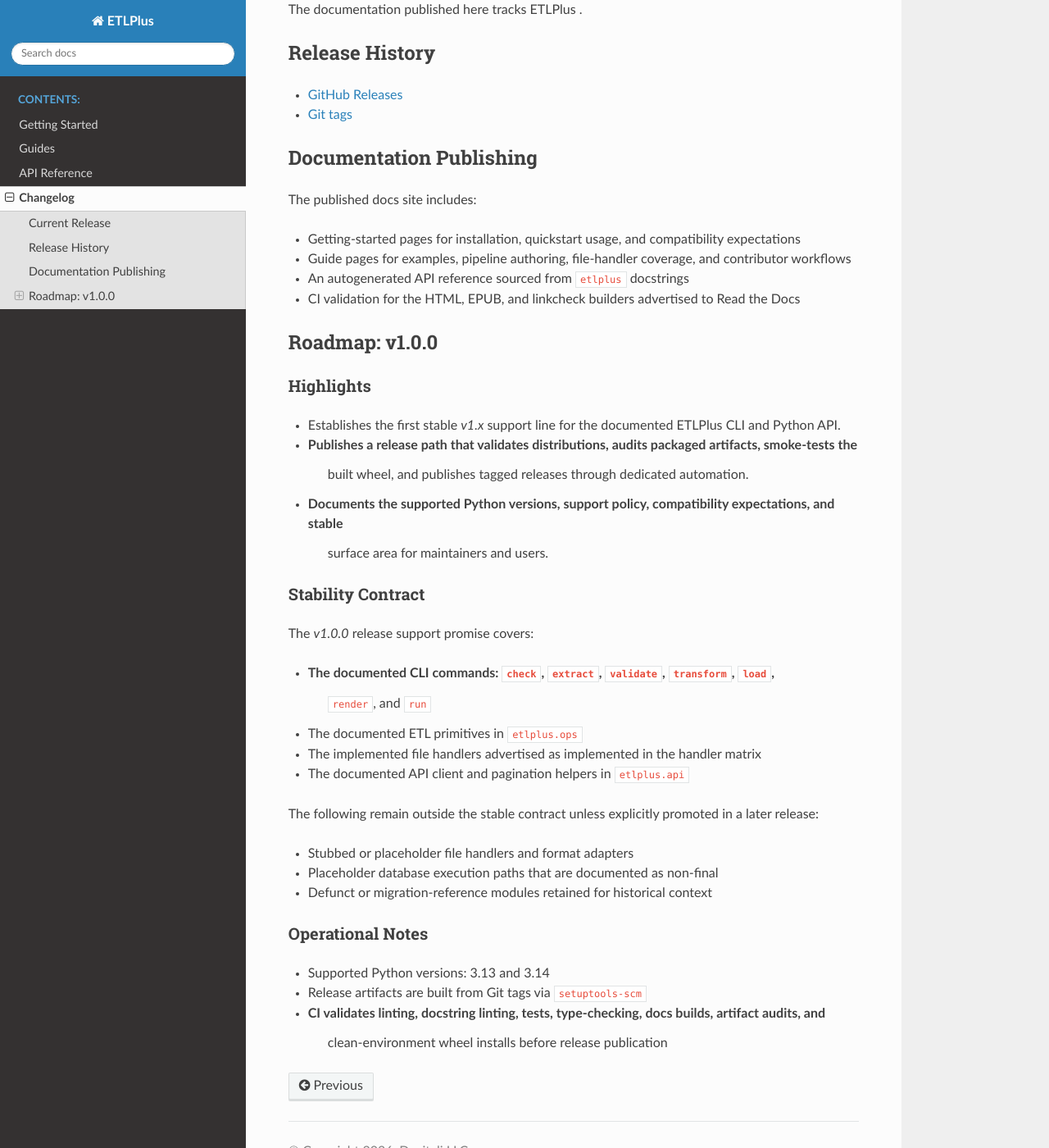
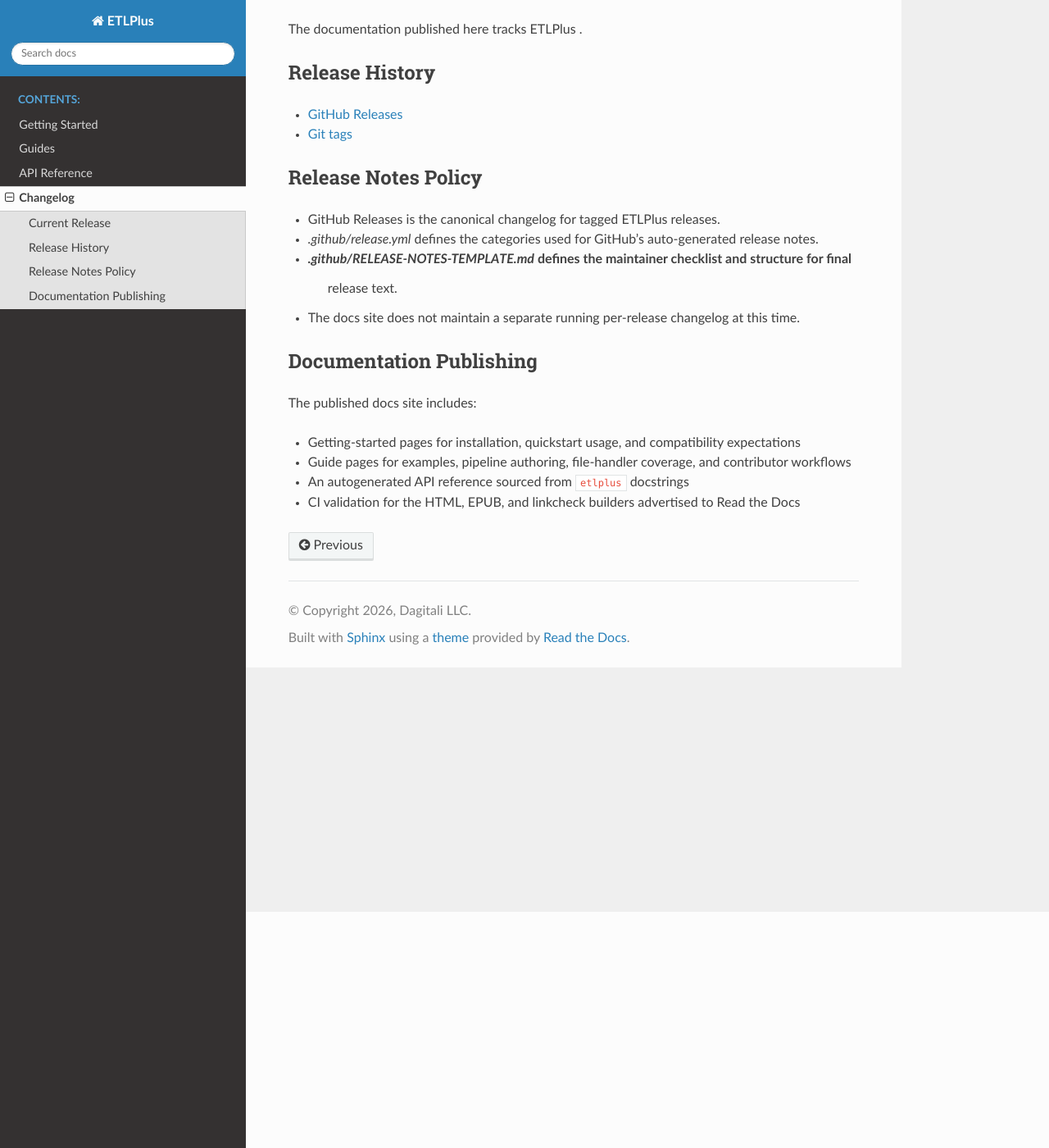
Before and after one commit to Dagitali/ETLPlus, a Sphinx documentation site: the page built from docs/source/changelog.rst, in a window 1280 px wide and 1400 px high, scrolled down 288 px. Shown: the whole window at 82% size. Built offline with Sphinx 7.4.7 and the Read the Docs theme 3.1.0, drawn with Linux system fonts in a browser that asks for light colours; some of the changed text lies outside the part shown.

Commit message:
docs(source): Update changelog.rst

```diff
--- a/docs/source/changelog.rst
+++ b/docs/source/changelog.rst
@@ -1,8 +1,9 @@
 Changelog
 =========
 
-ETLPlus publishes release artifacts from Git tags, and the historical release notes are currently
-maintained on GitHub Releases.
+GitHub Releases is the canonical release-history surface for ETLPlus. This page exists to point
+readers and maintainers to the tagged release history and to summarize how release notes are
+managed.
 
 Current Release
 ---------------
@@ -15,6 +16,15 @@ Release History
 - `GitHub Releases <https://github.com/Dagitali/ETLPlus/releases>`_
 - `Git tags <https://github.com/Dagitali/ETLPlus/tags>`_
 
+Release Notes Policy
+--------------------
+
+- GitHub Releases is the canonical changelog for tagged ETLPlus releases.
+- `.github/release.yml` defines the categories used for GitHub's auto-generated release notes.
+- `.github/RELEASE-NOTES-TEMPLATE.md` defines the maintainer checklist and structure for final
+    release text.
+- The docs site does not maintain a separate running per-release changelog at this time.
+
 Documentation Publishing
 ------------------------
 
@@ -24,40 +34,3 @@ The published docs site includes:
 - Guide pages for examples, pipeline authoring, file-handler coverage, and contributor workflows
 - An autogenerated API reference sourced from ``etlplus`` docstrings
 - CI validation for the HTML, EPUB, and linkcheck builders advertised to Read the Docs
-
-Roadmap: v1.0.0
----------------
-
-Highlights
-~~~~~~~~~~
-
-- Establishes the first stable `v1.x` support line for the documented ETLPlus CLI and Python API.
-- Publishes a release path that validates distributions, audits packaged artifacts, smoke-tests the
-	built wheel, and publishes tagged releases through dedicated automation.
-- Documents the supported Python versions, support policy, compatibility expectations, and stable
-	surface area for maintainers and users.
-
-Stability Contract
-~~~~~~~~~~~~~~~~~~
-
-The `v1.0.0` release support promise covers:
-
-- The documented CLI commands: ``check``, ``extract``, ``validate``, ``transform``, ``load``,
-	``render``, and ``run``
-- The documented ETL primitives in ``etlplus.ops``
-- The implemented file handlers advertised as implemented in the handler matrix
-- The documented API client and pagination helpers in ``etlplus.api``
-
-The following remain outside the stable contract unless explicitly promoted in a later release:
-
-- Stubbed or placeholder file handlers and format adapters
-- Placeholder database execution paths that are documented as non-final
-- Defunct or migration-reference modules retained for historical context
-
-Operational Notes
-~~~~~~~~~~~~~~~~~
-
-- Supported Python versions: 3.13 and 3.14
-- Release artifacts are built from Git tags via ``setuptools-scm``
-- CI validates linting, docstring linting, tests, type-checking, docs builds, artifact audits, and
-	clean-environment wheel installs before release publication
```
